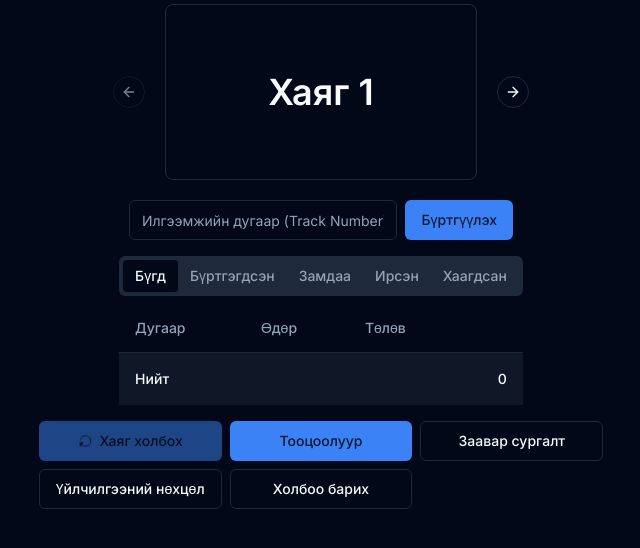
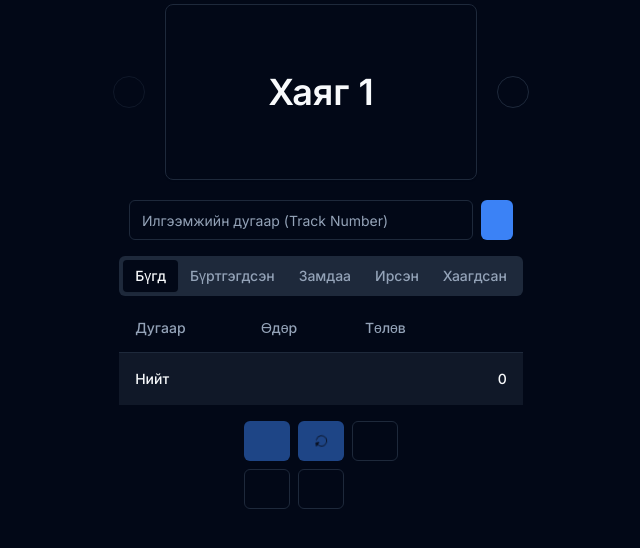
Before and after one commit to themuuln/zargo, a Next.js app: page / in a window 1280 px wide. Shown: the top 548 px of the page, without its empty margins (319-959 px from the left). Built offline with nearby package versions, Linux system fonts and the light colour scheme.

Commit message:
loading prop added

```diff
--- a/components/ui/button.tsx
+++ b/components/ui/button.tsx
@@ -3,6 +3,7 @@ import { Slot } from '@radix-ui/react-slot';
 import { cva, type VariantProps } from 'class-variance-authority';
 
 import { cn } from '@/lib/utils';
+import { IoReloadOutline } from 'react-icons/io5';
 
 const buttonVariants = cva(
 	'inline-flex items-center justify-center whitespace-nowrap rounded-md text-sm font-medium ring-offset-background transition-colors focus-visible:outline-none focus-visible:ring-2 focus-visible:ring-ring focus-visible:ring-offset-2 disabled:pointer-events-none disabled:opacity-50',
@@ -35,11 +36,13 @@ export interface ButtonProps extends React.ButtonHTMLAttributes<HTMLButtonElemen
 	loading?: boolean;
 }
 
-const Button = React.forwardRef<HTMLButtonElement, ButtonProps>(({ className, variant, size, asChild = false, ...props }, ref) => {
+const Button = React.forwardRef<HTMLButtonElement, ButtonProps>(({ className, variant, size, asChild = false, loading = false, ...props }, ref) => {
 	const Comp = asChild ? Slot : 'button';
 	return (
 		<>
-			<Comp className={cn(buttonVariants({ variant, size, className }))} ref={ref} {...props} />
+			<Comp disabled={loading} className={cn(buttonVariants({ variant, size, className }))} ref={ref} {...props}>
+				{loading ? <IoReloadOutline className={'animate-spin'} /> : ''}
+			</Comp>
 		</>
 	);
 });
```
